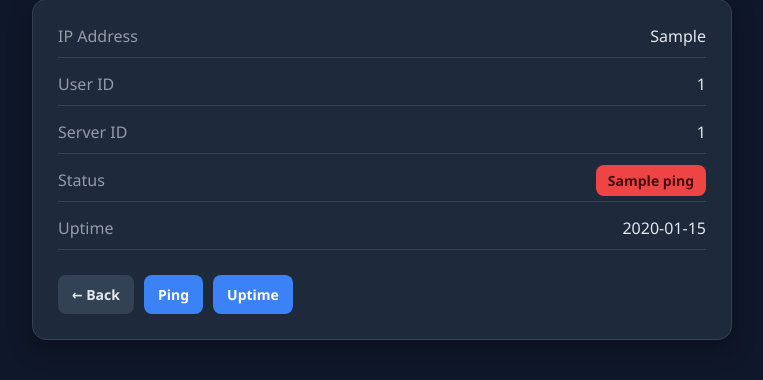
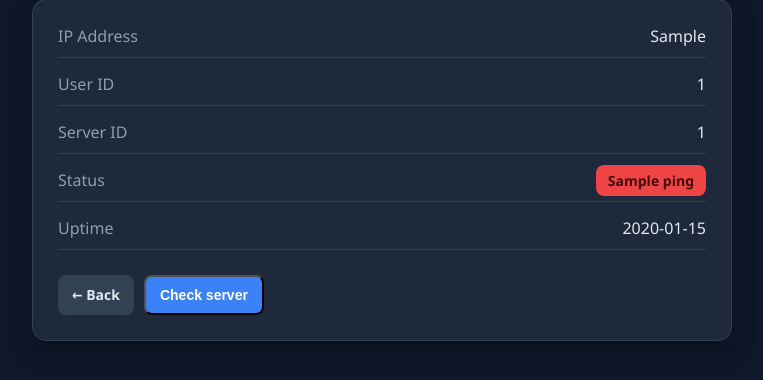
Before and after one commit to KlyaksaOFF/ServerOpsMonitor, a FastAPI app: template api/templates/info_server.html in a window 1280 px wide. Shown: the part 159-539 px from the top of the page, without its empty margins (258-1021 px from the left). Run offline with FastAPI, Linux system fonts and the light colour scheme; the template is opened without the code that fills it: most values are stand-ins (such as "Sample title", 1, 10 or a date in 2020); parts of the project's set-up code (start-up, migrations or seed data) failed here and were passed over.

Commit message:
added button check server in api

```diff
--- a/api/routes/server.py
+++ b/api/routes/server.py
@@ -1,15 +1,18 @@
+import asyncio
 from os import getenv
 
 from dotenv import load_dotenv
 from fastapi import APIRouter, Request
 from fastapi.responses import HTMLResponse, Response
 from fastapi.templating import Jinja2Templates
+from fastapi.responses import RedirectResponse
 
 from api.routes.login import add_cookie_user_login, verify_telegram_data
 from repositories.server_repository import (
     get_server_by_id,
     list_user_connected_servers,
 )
+from services.server_check import result_check_server
 
 templates = Jinja2Templates(directory="api/templates")
 router = APIRouter()
@@ -64,3 +67,14 @@ async def info_server(user_id: int, server_id: int, request: Request):
         request=request,
         context={'user_id': user_id, 'server': server}
     )
+
+@router.post('/servers/{user_id}/{server_id}')
+async def check_server(user_id: int, server_id: int):
+    server = await get_server_by_id(server_id)
+    if server:
+        asyncio.create_task(result_check_server(server=server))
+        return RedirectResponse(
+            url=f'/servers/{user_id}/{server_id}',
+            status_code=303
+        )
+    return {'status': 'Error', 'message': 'Invalid data'}
--- a/api/templates/info_server.html
+++ b/api/templates/info_server.html
@@ -157,8 +157,11 @@
         <div class="actions">
             <a href="/servers" class="btn btn-back">← Back</a>
 
-            <a href="#" class="btn btn-action">Ping</a>
-            <a href="#" class="btn btn-action">Uptime</a>
+            <form method="post" action="/servers/{{ user_id }}/{{ server.id }}" style="display:inline;">
+                <button type="submit" class="btn btn-action">
+                    Check server
+                </button>
+            </form>
         </div>
 
     </div>
```
